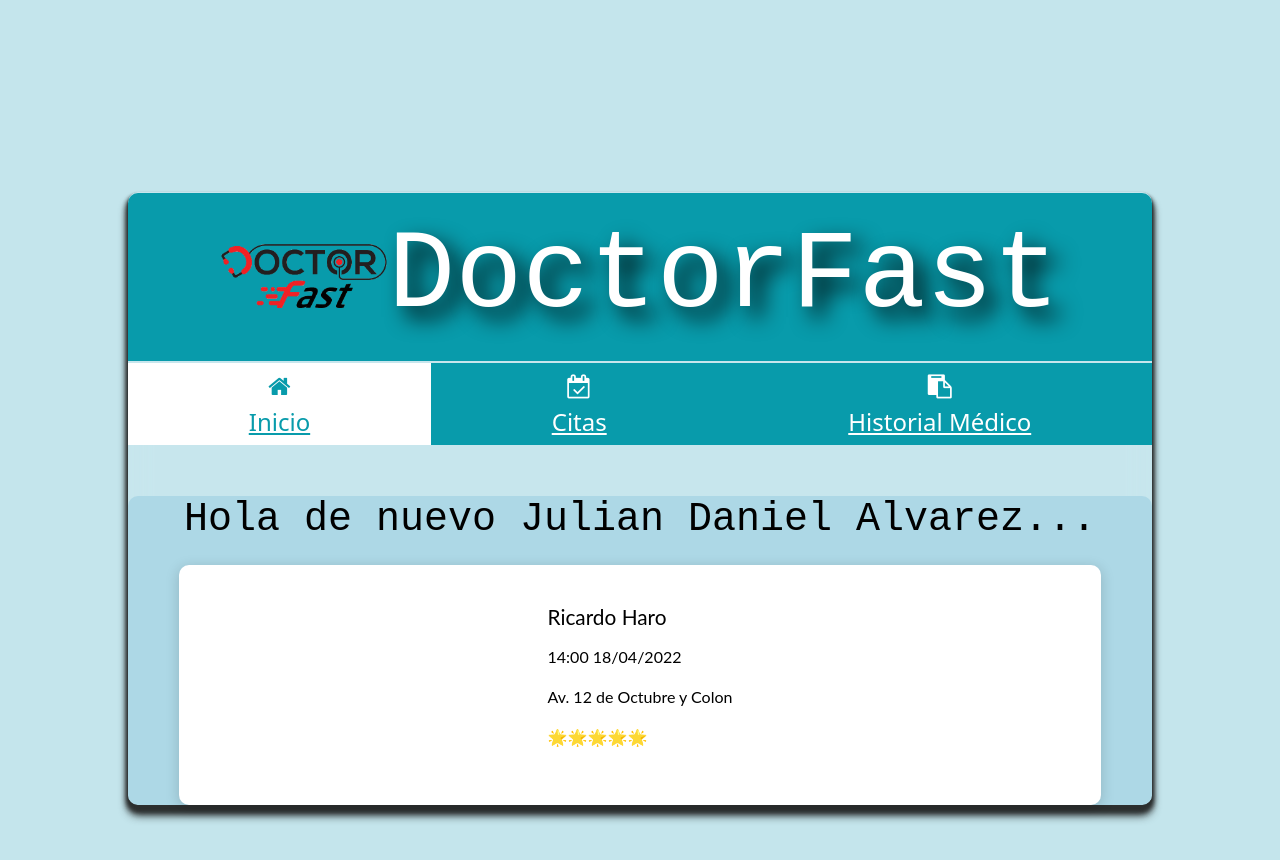
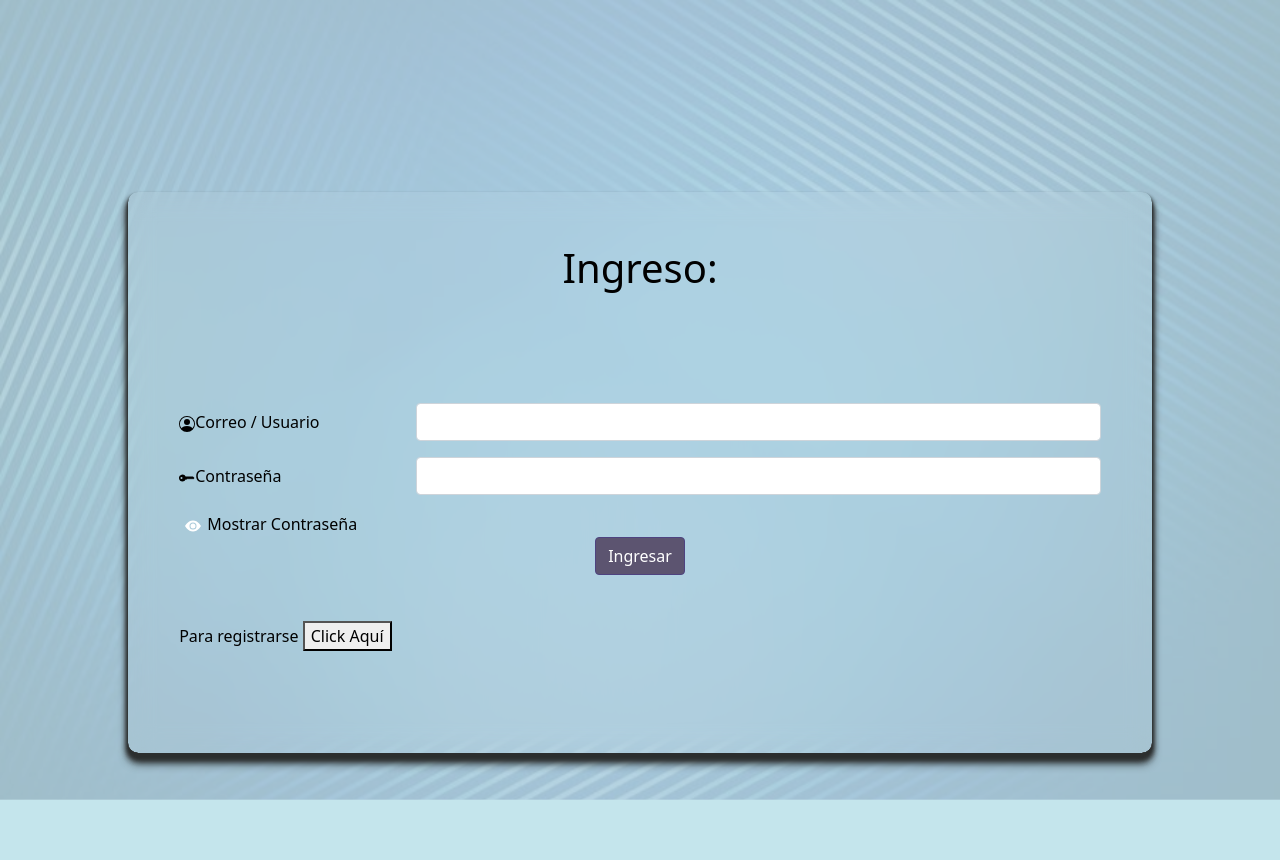
Before and after one commit to JoelMax13/doctor-fast, a React (Create React App) app: page /login in a window 1280 px wide. Shown: the top 860 px of the page. Built offline with nearby package versions, Linux system fonts and the light colour scheme.

Commit message:
DoctorFast React 0.3.2
Direcciones

```diff
--- a/package.json
+++ b/package.json
@@ -10,7 +10,8 @@
     "react": "^18.0.0",
     "react-dom": "^18.0.0",
     "react-scripts": "5.0.0",
-    "web-vitals": "^2.1.4"
+    "web-vitals": "^2.1.4",
+    "wouter": "^2.8.0-alpha.2"
   },
   "scripts": {
     "start": "react-scripts start",
--- a/src/Css-Componentes/FondoBase.css
+++ b/src/Css-Componentes/FondoBase.css
@@ -41,8 +41,8 @@
     height:max-content;
     margin-top: 5%;
     margin-bottom: 5%;
-    margin-left: 15%;
-    margin-right: 15%;
+    margin-left:auto;
+    margin-right:auto;
     border-radius: 10px;
     color: white;
 
--- a/src/Paginas/App.js
+++ b/src/Paginas/App.js
@@ -1,4 +1,5 @@
 import React from 'react';
+import { Route } from 'wouter';
 
 import Login from './Login';
 import InicioPaciente from './Paciente/InicioPaciente';
@@ -7,7 +8,8 @@
 function App() {
   return (
     <div className="App">
-      <InicioDoctor/>
+      <Route component={InicioDoctor} path='/iniciodoctor'/>
+      <Route component={Login} path='/login'/>
     </div>
   );
 }
--- a/src/Paginas/Login.js
+++ b/src/Paginas/Login.js
@@ -4,8 +4,6 @@
 import '../Css-Componentes/FondoBase.css';
 
 import axios from "axios";
-
-// import { BrowserRouter as Router, Route, Link, NavLink, Switch } from "react-router-dom";
 
 const url = "https://localhost:44305/authentication/login";
 
@@ -57,7 +55,7 @@
                     <label className="col-sm-3 col-form-label lblArriba">
                         <svg xmlns="http://www.w3.org/2000/svg" width="16" height="16" fill="currentColor" className="bi bi-person-circle" viewBox="0 0 16 16">
                         <path d="M11 6a3 3 0 1 1-6 0 3 3 0 0 1 6 0z"/>
-                        <path fill-rule="evenodd" d="M0 8a8 8 0 1 1 16 0A8 8 0 0 1 0 8zm8-7a7 7 0 0 0-5.468 11.37C3.242 11.226 4.805 10 8 10s4.757 1.225 5.468 2.37A7 7 0 0 0 8 1z"/></svg>
+                        <path fillRule="evenodd" d="M0 8a8 8 0 1 1 16 0A8 8 0 0 1 0 8zm8-7a7 7 0 0 0-5.468 11.37C3.242 11.226 4.805 10 8 10s4.757 1.225 5.468 2.37A7 7 0 0 0 8 1z"/></svg>
                         Correo / Usuario
                     </label>
                     <div className="col-sm-9 txtAbajo">
@@ -82,11 +80,11 @@
                             <path d="M0 8s3-5.5 8-5.5S16 8 16 8s-3 5.5-8 5.5S0 8 0 8zm8 3.5a3.5 3.5 0 1 0 0-7 3.5 3.5 0 0 0 0 7z"/>
                         </svg>
                     </button>
-                    <label for="BtnVerContrasena">Mostrar Contraseña</label>
+                    <label htmlFor="BtnVerContrasena">Mostrar Contraseña</label>
                 </div>
                 <input className="btn btn-primary" id="BtnIngresar" type='button' value="Ingresar" onClick={()=> this.peticionLogin()}/>
                 <div className="abajo">
-                    <label>Para registrarse <a href="RegisterChoose.html">Click Aquí</a></label>
+                    <label>Para registrarse <button>Click Aquí</button></label>
                 </div>
             </div>
                 </div>
```
Also changed, not shown: 1 other file (tests, documents, lock files or other folders).
